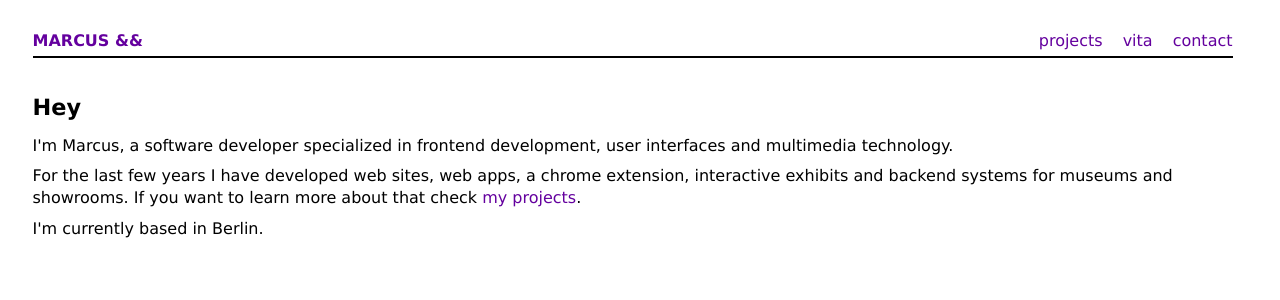
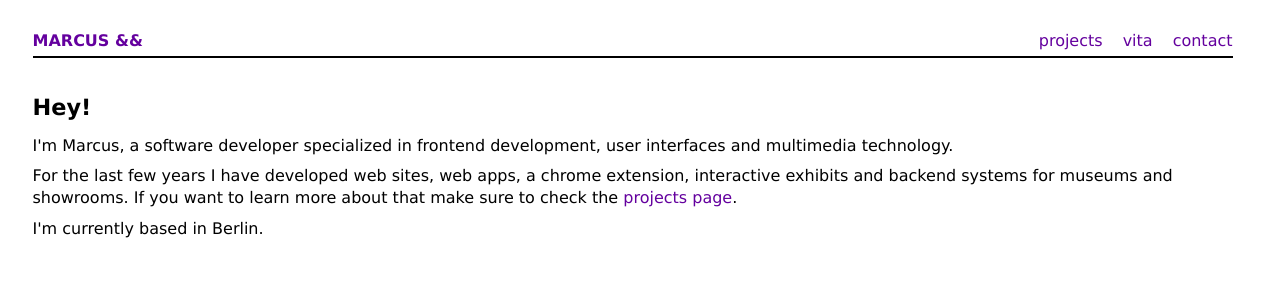
Before and after one commit to marcusand/website-2022, a SvelteKit app: page / in a window 1280 px wide. Shown: the top 300 px of the page. Built offline with nearby package versions, Linux system fonts and the light colour scheme; a web font is replaced by a local one.

Commit message:
update front page text

```diff
--- a/src/routes/+page.svelte
+++ b/src/routes/+page.svelte
@@ -4,14 +4,15 @@
   const { location } = personData;
 </script>
 
-<h1>Hey</h1>
+<h1>Hey!</h1>
 <p>
   I'm Marcus, a software developer specialized in frontend development, user interfaces and
   multimedia technology.
 </p>
 <p>
   For the last few years I have developed web sites, web apps, a chrome extension, interactive
-  exhibits and backend systems for museums and showrooms. If you want to learn more about that check
-  <a href="/projects">my projects</a>.
+  exhibits and backend systems for museums and showrooms. If you want to learn more about that make
+  sure to check the
+  <a href="/projects">projects page</a>.
 </p>
 <p>I'm currently based in {location}.</p>
```
